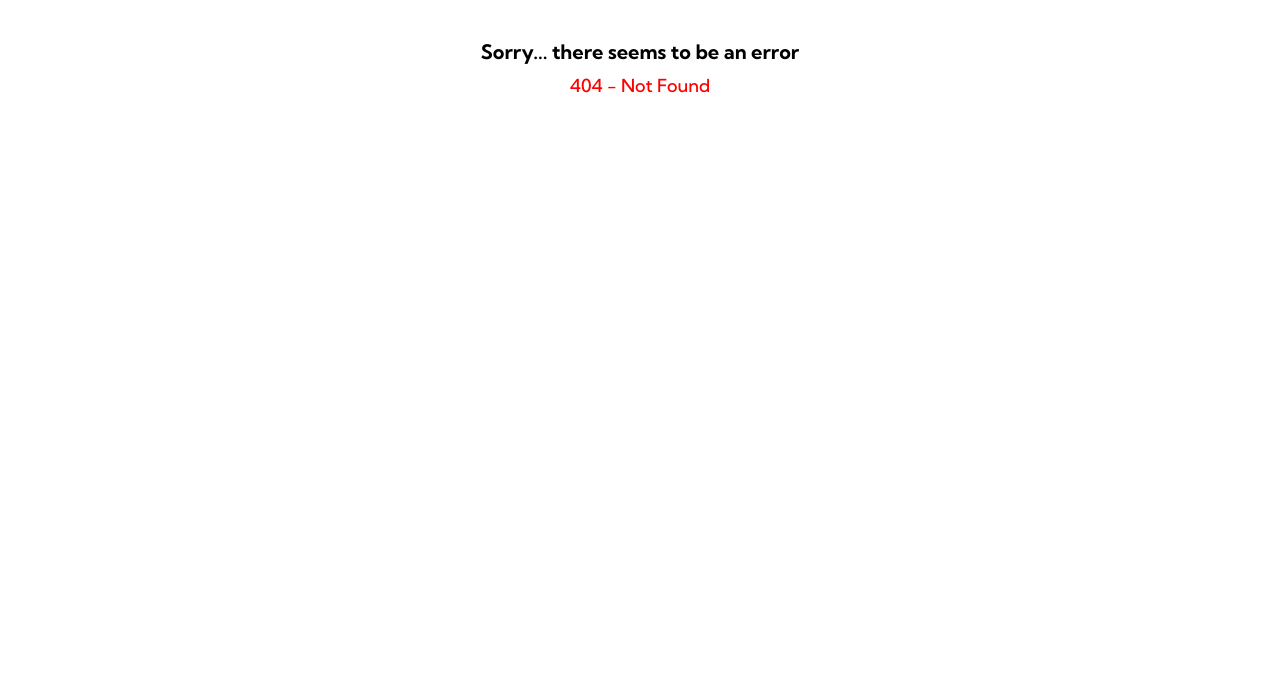
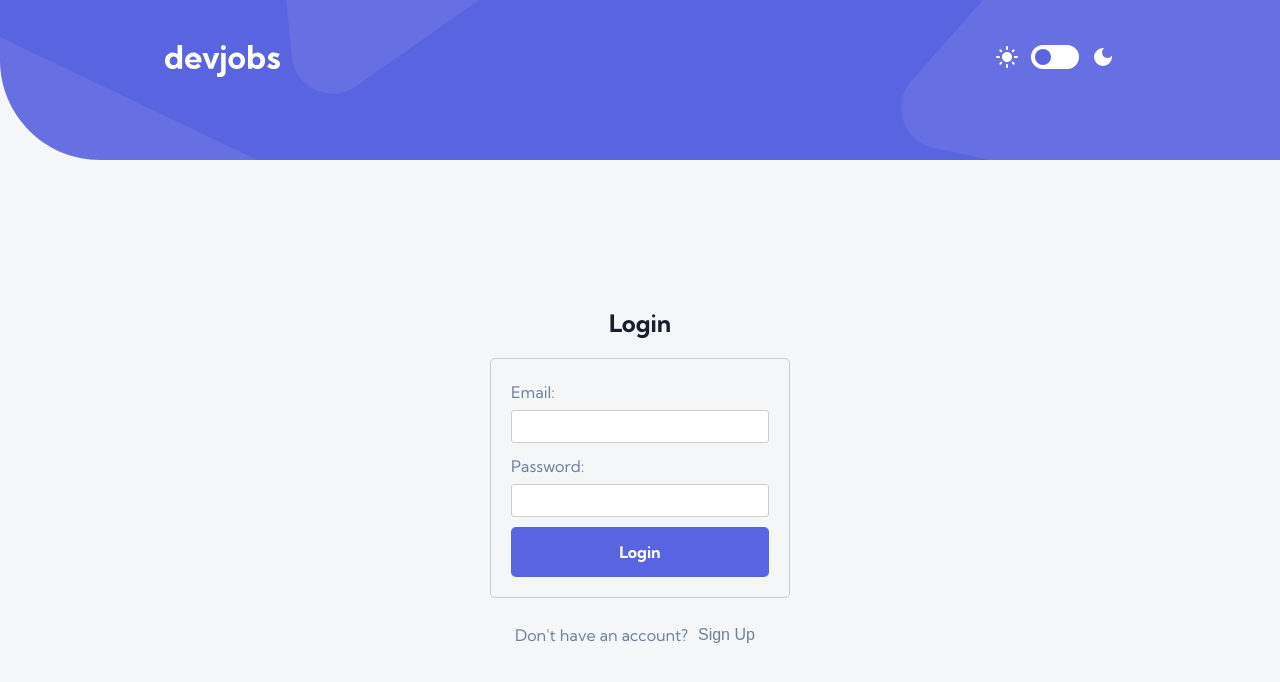
Before and after one commit to elijahladdie/devjobs-fmentor-challenge, a React (Vite) app: page /auth/login in a window 1280 px wide. Before the commit this address had no page. Shown: the top 682 px of the page. Built offline with nearby package versions, Linux system fonts and the light colour scheme.

Commit message:
adding login and signup form

```diff
--- a/src/App.jsx
+++ b/src/App.jsx
@@ -1,29 +1,33 @@
-import { createBrowserRouter, RouterProvider } from "react-router-dom";
+
+/* eslint-disable no-unused-vars */
+import { BrowserRouter, Routes, Route } from "react-router-dom";
 import RootLayout from "./pages/RootLayout";
 import Home from "./pages/Home";
 import Job from "./pages/Job";
 import RoutingError from "./pages/RoutingError";
+import LoginForm from "./components/authorization/Login";
+import ProtectedRoutes from "./components/authorization/ProtectedRoutes"
+const App = () => {
+  return (
+    <BrowserRouter>
+      <Routes>
+        <Route
+          path="/"
+          element={<RootLayout />}
+          // errorElement={<RoutingError />} // If you still need error handling
+        >
+          <Route path="/auth/login" element={<LoginForm />} /> {/* Login route */}
+          <Route element={<ProtectedRoutes />}>
 
-const router = createBrowserRouter([
-  {
-    path: "/",
-    element: <RootLayout />,
-    errorElement: <RoutingError />,
-    children: [
-      {
-        index: true,
-        element: <Home />,
-      },
-      {
-        path: "job/:jobId",
-        element: <Job />,
-      },
-    ],
-  },
-]);
+            <Route index element={<Home />} />
+            <Route path="job/:jobId" element={<Job />} />
 
-function App() {
-  return <RouterProvider router={router} />;
-}
+          </Route>
+          <Route path="*" element={<RoutingError />} /> {/* Error route */}
+        </Route>
+      </Routes>
+    </BrowserRouter>
+  );
+};
 
 export default App;
--- a/src/components/Filters/Filters.jsx
+++ b/src/components/Filters/Filters.jsx
@@ -65,7 +65,7 @@ const Filters = ({ setJobs, setShowLoadBtn }) => {
             onChange={handleChange}
             name="multiple"
             id="multiple"
-            placeholder="Filter by jobtitle or company…"
+            placeholder="Search job or company…"
           />
         </div>
 
@@ -80,7 +80,7 @@ const Filters = ({ setJobs, setShowLoadBtn }) => {
             onChange={handleChange}
             name="location"
             id="location"
-            placeholder="Filter by country..."
+            placeholder="Search country..."
           />
         </div>
 
--- /dev/null
+++ b/src/components/authorization/Login.jsx
@@ -0,0 +1,66 @@
+/* eslint-disable no-unused-vars */
+import React, { useState } from 'react';
+import "../../styles/login.css"
+const LoginForm = () => {
+  const [isLogin, setIsLogin] = useState(true);
+  const [email, setEmail] = useState('');
+  const [password, setPassword] = useState('');
+  const [username, setUsername] = useState('');
+
+  const handleSubmit = (e) => {
+    e.preventDefault();
+    // Here you can implement the logic for login or sign up based on the value of isLogin
+    if (isLogin) {
+      // Handle login
+    } else {
+      // Handle sign up
+    }
+  };
+
+  return (
+    <div className="login-container body-txt">
+      <h2>{isLogin ? 'Login' : 'Sign Up'}</h2>
+      <form onSubmit={handleSubmit} className="login-form">
+        {isLogin ? null : (
+          <div>
+            <label>Username:</label>
+            <input
+              type="text"
+              value={username}
+              onChange={(e) => setUsername(e.target.value)}
+            />
+          </div>
+        )}
+        <div>
+          <label>Email:</label>
+          <input
+            type="email"
+            value={email}
+            onChange={(e) => setEmail(e.target.value)}
+          />
+        </div>
+        <div>
+          <label>Password:</label>
+          <input
+            type="password"
+            value={password}
+            onChange={(e) => setPassword(e.target.value)}
+          />
+        </div>
+        <button type="submit" className='btn'>{isLogin ? 'Login' : 'Sign Up'}</button>
+      </form>
+      <div className='flex'>
+
+        <p>
+          {isLogin ? "Don't have an account? " : "Already have an account? "}
+        </p>
+        <button onClick={() => setIsLogin(!isLogin)} className="purple-button body-txt ">
+          {isLogin ? 'Sign Up' : 'Login'}
+        </button>
+      </div>
+
+    </div>
+  );
+}
+
+export default LoginForm;
--- /dev/null
+++ b/src/components/authorization/ProtectedRoutes.jsx
@@ -0,0 +1,8 @@
+import { Outlet, Navigate } from "react-router-dom"
+
+const ProtectedRoute = () => {
+    const token = localStorage.getItem('token');
+    return token ? <Outlet /> : <Navigate to="/auth/login" />
+}
+
+export default ProtectedRoute
--- a/src/pages/RoutingError.jsx
+++ b/src/pages/RoutingError.jsx
@@ -1,14 +1,12 @@
-import { useRouteError } from "react-router-dom";
 
 const RoutingError = () => {
-  const error = useRouteError();
-  //   console.log(error);
+
 
   return (
     <div className="error-page">
       <h3>Sorry... there seems to be an error</h3>
       <p className="error-text">
-        {error.status} - {error.statusText}
+        404 - Not Found
       </p>
     </div>
   );
--- /dev/null
+++ b/src/styles/login.css
@@ -0,0 +1,90 @@
+.login-container {
+    display: flex;
+    justify-content: center;
+    align-items: center;
+    min-height: 80vh;
+    flex-direction: column;
+    gap: 20px;
+}
+
+.login-form {
+    width: 300px;
+    padding: 20px;
+    border: 1px solid #ccc;
+    border-radius: 5px;
+    /* background-color: #f9f9f9; */
+}
+
+.login-form h2 {
+    text-align: center;
+}
+
+.login-form label {
+    display: block;
+    margin-bottom: 5px;
+}
+
+.login-form input {
+    width: 100%;
+    padding: 8px;
+    margin-bottom: 10px;
+    border: 1px solid #ccc;
+    border-radius: 3px;
+    outline: none;
+}
+
+.login-form button {
+    width: 100%;
+}
+
+.login-form button:hover {
+    background-color: #0056b3;
+}
+
+.login-form p {
+    margin-top: 10px;
+    text-align: center;
+}
+
+.login-form p button {
+    background: none;
+    border: none;
+    color: #007bff;
+    cursor: pointer;
+}
+
+.login-form p button:hover {
+    text-decoration: underline;
+}
+
+.flex {
+    display: flex;
+    align-items: center;
+}
+.purple-button {
+    background-color: transparent;
+    border: none;
+    cursor: pointer;
+    font-size: 16px;
+    padding: 4px 10px;
+    text-align: center;
+    text-decoration: none;
+    display: inline-block;
+    transition-duration: 0.4s;
+    position: relative;
+}
+
+.purple-button:after {
+    width: 0;
+    transition: width 4s ease-in;
+}
+
+.purple-button:hover:after {
+    content: "";
+    width: 100%;
+    background: purple;
+    height: .2rem;
+    position: absolute;
+    bottom: 0;
+    left: 0;
+}
--- a/src/styles/main-styles.css
+++ b/src/styles/main-styles.css
@@ -1,5 +1,6 @@
 /* Component & Pages Styles Import */
 @import url(../styles/page-styles.css);
+@import url(../styles/login.css);
 @import url(../components/Header/header.css);
 @import url(../components/ThemeSwitch/theme-switch.css);
 @import url(../components/Filters/filters.css);
```
Also changed, not shown: 1 other file (tests, documents, lock files or other folders).
